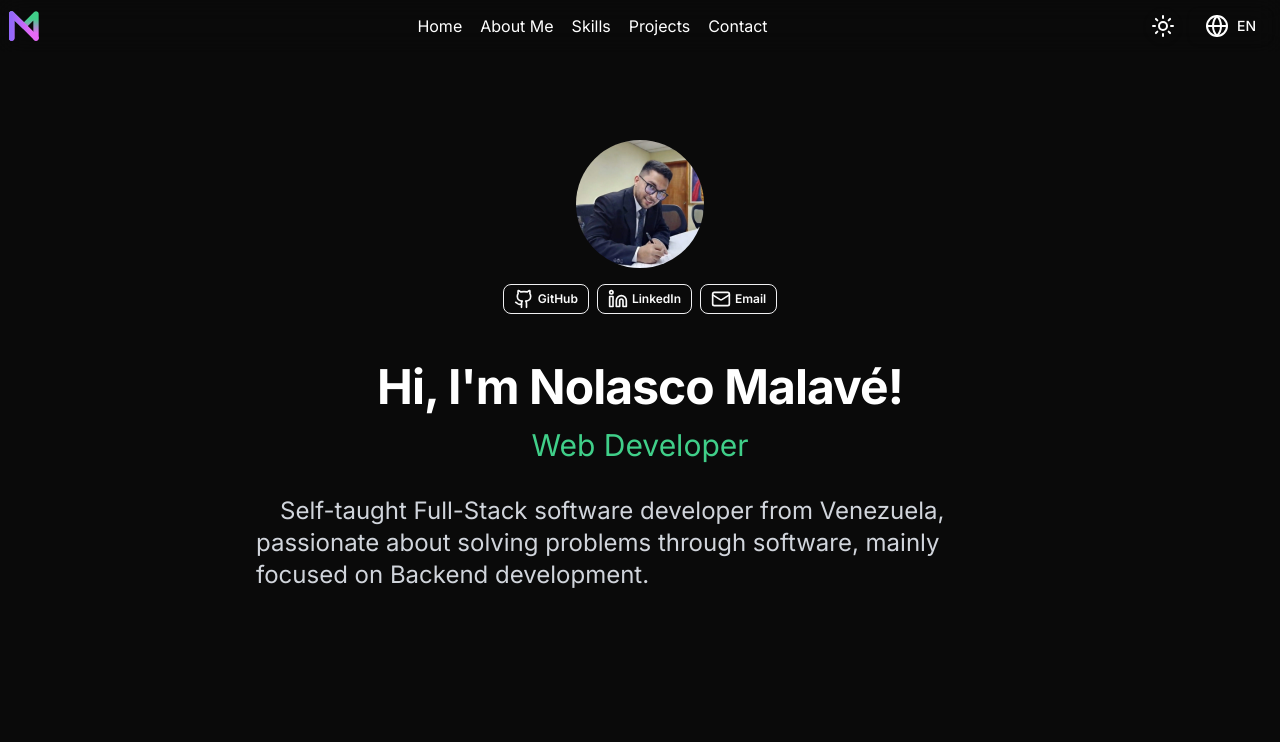
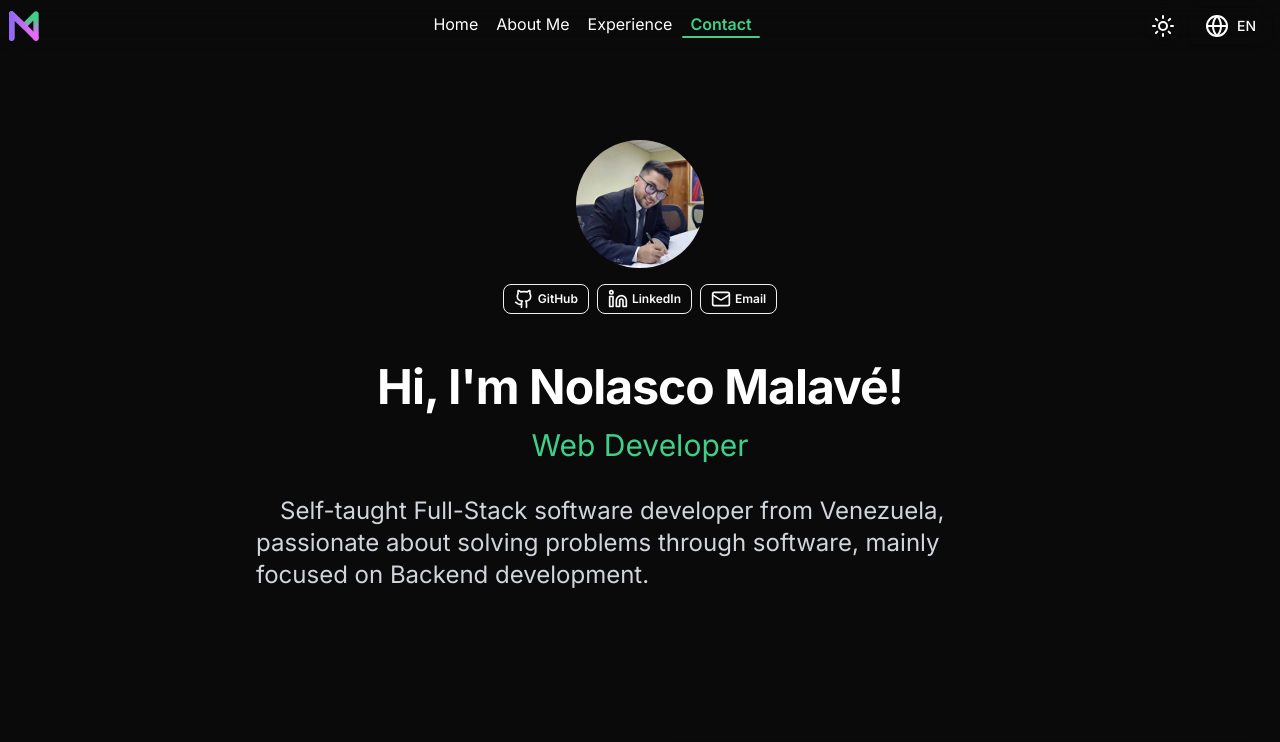
Before and after one commit to nolascomalave/Portfolio---With-Next, a Next.js app: page /en/ in a window 1280 px wide. Shown: the top 742 px of the page. Built offline with nearby package versions, Linux system fonts and the light colour scheme.

Commit message:
Funcionando la barra de navegación correctamente.

```diff
--- a/src/app/[locale]/layout.tsx
+++ b/src/app/[locale]/layout.tsx
@@ -3,10 +3,11 @@ import { ThemeProvider } from 'next-themes';
 // import Navbar from '@/components/Navbar'; // crea este componente después
 import '../globals.css';
 import { notFound } from 'next/navigation';
-import Navbar from '@/components/Navbar';
+import Navbar, { HomeAnchorID } from '@/components/Navbar';
 import { Inter } from 'next/font/google';
 import { TooltipProvider } from '@/components/ui/tooltip';
 import Footer from '@/components/Footer';
+import { NavProvider } from '@/context/NavContext';
 
 const inter = Inter({
   subsets: ['latin'],
@@ -69,12 +70,15 @@ export default async function LocaleLayout({
             disableTransitionOnChange    // evita animación rara al cambiar
           >
             <TooltipProvider>
+              <NavProvider>
+                <div id={HomeAnchorID} className='absolute top-0 w-0 h-0 -z-10'></div>
                 <Navbar />
                 <main className="grow">
                   {children}
                 </main>
                 {/* Footer aquí si lo quieres global */}
                 <Footer/>
+              </NavProvider>
             </TooltipProvider>
           </ThemeProvider>
         </NextIntlClientProvider>
--- a/src/app/[locale]/page.tsx
+++ b/src/app/[locale]/page.tsx
@@ -6,10 +6,10 @@ import Contact from "@/components/sections/Contact";
 export default function Home() {
   return (
     <>
-      <Hero/>
-      <About/>
-      <Experience/>
-      <Contact/>
+      <Hero id="home"/>
+      <About id="about"/>
+      <Experience id="experience"/>
+      <Contact id="contact"/>
     </>
   );
 }
--- a/src/components/LanguageSwitcher.tsx
+++ b/src/components/LanguageSwitcher.tsx
@@ -35,7 +35,7 @@ const LanguageSwitcher: React.FC = () => {
                         {currentLocale.toUpperCase()}
                     </Button>
                 </DropdownMenuTrigger>
-                <DropdownMenuContent align="start">
+                <DropdownMenuContent align="start" style={{zIndex: 1000}}>
                     <DropdownMenuLabel>{__("select-language")}</DropdownMenuLabel>
                     <DropdownMenuSeparator />
                     <DropdownMenuGroup>
--- a/src/components/Navbar.tsx
+++ b/src/components/Navbar.tsx
@@ -10,6 +10,14 @@ import { AnimatedThemeToggler } from './ui/animated-theme-toggler';
 import MobileNavButton from './MobileNavButton';
 import * as motion from "motion/react-client";
 import { AnimatePresence } from 'framer-motion';
+import { useNav } from '@/context/NavContext';
+
+type LinkType = {
+    href: string;
+    label: string;
+    key: string;
+    isHomeAnchor?: boolean;
+}
 
 const menuVariants = {
     closed: {
@@ -35,12 +43,60 @@ const blurBackdropVariants = {
         height: "auto",
         width: "auto",
     }
+};
+
+const renderLinks = (link: LinkType, activeSection: string, __: (val: string) => string) => {
+    const isHomeAnchor = (link.isHomeAnchor ?? false) === true,
+        sectionID = (isHomeAnchor ? HomeAnchorID : link.href.slice(1)),
+        isActive = activeSection === sectionID;
+
+    return (
+        <motion.li key={link.href} className="relative pb-1">
+            <Link
+                href={isHomeAnchor ? `#${HomeAnchorID}` : link.href}
+                className={`p-2 ${isActive ? "text-dark-purple dark:text-neon-green font-semibold" : ""}`}
+                onClick={(e) => {
+                    e.preventDefault();
+
+                    const element = document.getElementById(sectionID);
+
+                    if (element) {
+                        element.scrollIntoView({
+                            behavior: 'smooth',
+                            block: 'start',     // o 'center' si quieres centrar la sección
+                        });
+                    }
+
+                    window.history.replaceState(null, "", `#${sectionID}`);
+                }}
+            >
+                {__(link.label)}
+            </Link>
+            {isActive && (
+                <motion.div
+                    layoutId="activeIndicator" // ¡Magia! Comparte la animación entre items
+                    className="absolute left-0 right-0 h-0.5 bg-dark-purple dark:bg-neon-green rounded-full"
+                    initial={false}
+                    transition={{ type: 'spring', stiffness: 400, damping: 30 }}
+                />
+            )}
+        </motion.li>
+    )
 }
+
+const navLinks: LinkType[] = [
+  { href: '#home_anchor', label: 'home', key: 'home', isHomeAnchor: true },
+  { href: '#about', label: 'about', key: 'about' },
+  { href: '#experience', label: 'experience', key: 'experience' },
+  { href: '#contact', label: 'contact', key: 'contact' },
+];
+
+export const HomeAnchorID = "home";
 
 export default function Navbar() {
   const __ = useTranslations('layout.sections-list');
   const navRef = useRef<HTMLElement>(null);
-  // const pathname = usePathname();
+  const { activeSection } = useNav();
   const locale = useLocale();
   const [mounted, setMounted] = useState(false);
   const [isOpenMobileMenu, setIsOpenMobileMenu] = useState(false);
@@ -51,22 +107,9 @@ export default function Navbar() {
 
   if (!mounted) return null;
 
-  // const currentPath = pathname.replace(`/${locale}`, '') || '/';
-
-  const navLinks = [
-    { href: '/', label: __('home'), key: '/' },
-    { href: '/about', label: __('about'), key: '/about' },
-    { href: '/skills', label: __('skills'), key: '/skills' },
-    { href: '/projects', label: __('projects'), key: '/projects' },
-    { href: '/contact', label: __('contact'), key: '/contact' },
-  ];
-
-  // Encontrar el enlace activo
-  // const activeLink = navLinks.find(link => currentPath === link.key) || navLinks[0];
-
   return (
     <>
-        <nav ref={navRef} className="sticky top-0 left-0 right-0 z-50 transition-colors flex gap-[0.125rem] text-inherit z-[1000]">
+        <nav ref={navRef} className="sticky top-0 left-0 right-0 z-20 transition-colors flex gap-[0.125rem] text-inherit z-[1000]">
             <AnimatePresence>
                 <motion.div
                     className="backdrop-blur-md absolute z-1 top-0 right-0 bottom-0 left-0"
@@ -107,32 +150,14 @@ export default function Navbar() {
                             height: `calc(100lvh - ${!navRef.current ? 0 : navRef.current.offsetHeight}px)`,
                         }}
                     >
-                        {navLinks.map((link) => (
-                            <motion.li key={link.href}>
-                                <Link
-                                    href={`/${locale}${link.href}`}
-                                    className='p-2'
-                                >
-                                    {link.label}
-                                </Link>
-                            </motion.li>
-                        ))}
+                        {navLinks.map(link => renderLinks(link, activeSection, __))}
                     </motion.ul>
                 </AnimatePresence>
 
                 <ul
                     className="hidden sm:flex grow list-none items-center justify-center gap-0.5"
                 >
-                    {navLinks.map((link) => (
-                        <li key={link.href}>
-                            <Link
-                                href={`/${locale}${link.href}`}
-                                className='p-2'
-                            >
-                                {link.label}
-                            </Link>
-                        </li>
-                    ))}
+                    {navLinks.map(link => renderLinks(link, activeSection, __))}
                 </ul>
 
                 <div className='flex items-center gap-2 shrink-0'>
--- a/src/components/sections/About.tsx
+++ b/src/components/sections/About.tsx
@@ -1,12 +1,29 @@
+"use client";
+
 import { useTranslations } from "next-intl";
 import { OrbitingCirclesDemo } from "../OrbitingIcons";
 import { ShineBorder } from "../ui/shine-border";
 import { Card, CardHeader, CardTitle } from "../ui/card";
+import { useEffect, useRef } from "react";
+import { useInView } from "framer-motion";
+import { useNav } from "@/context/NavContext";
 
-export default function About() {
+export default function About({ id }: { id: string; }) {
     const __ = useTranslations('layout.sections_content');
+    const ref = useRef<HTMLElement>(null);
+    const isInView = useInView(ref, {
+        margin: "-40% 0px -60% 0px", // activa cuando ~40% superior entra y ~60% inferior sale
+        // amount: 0.3, // o usa amount si prefieres porcentaje fijo
+    });
+    const { setActiveSection } = useNav();
 
-    return (<section className="m-auto py-8 mt-14 px-4 max-w-7xl flex flex-col lg:flex-row gap-10 items-start">
+    useEffect(() => {
+      if (isInView) {
+        setActiveSection(id);
+      }
+    }, [isInView]);
+
+    return (<section ref={ref} id={id} className="m-auto py-8 mt-14 px-4 max-w-7xl flex flex-col lg:flex-row gap-10 items-start">
         <article className="w-full">
             <h1 className="text-5xl mb-8">{__("about.title")}</h1>
 
--- a/src/components/sections/Contact.tsx
+++ b/src/components/sections/Contact.tsx
@@ -1,12 +1,29 @@
+"use client";
+
 import { useTranslations } from "next-intl";
 import ContactForm from "../ContactForm";
 import { LinkedIn } from "@/lib/links";
+import { useEffect, useRef } from "react";
+import { useInView } from "framer-motion";
+import { useNav } from "@/context/NavContext";
 
-export default function Contact() {
+export default function Contact({ id }: { id: string; }) {
     const __ = useTranslations('layout.sections_content.contact');
+    const ref = useRef<HTMLElement>(null),
+        isInView = useInView(ref, {
+            margin: "-40% 0px -60% 0px", // activa cuando ~40% superior entra y ~60% inferior sale
+            // amount: 0.3, // o usa amount si prefieres porcentaje fijo
+        }),
+        { setActiveSection } = useNav();
+
+    useEffect(() => {
+      if (isInView) {
+        setActiveSection(id);
+      }
+    }, [isInView]);
 
     return (
-        <section className="m-auto py-8 mt-14 px-4 max-w-7xl flex flex-col-reverse items-center lg:items-start lg:flex-row gap-16">
+        <section ref={ref} id={id} className="m-auto py-8 mt-14 px-4 max-w-7xl flex flex-col-reverse items-center lg:items-start lg:flex-row gap-16">
             <ContactForm />
 
             <article className="w-full">
--- a/src/components/sections/Experience.tsx
+++ b/src/components/sections/Experience.tsx
@@ -1,11 +1,28 @@
+"use client";
+
 import { useTranslations } from "next-intl";
 import TimeLine from "@/components/TimeLine";
+import { useInView } from "framer-motion";
+import { useEffect, useRef } from "react";
+import { useNav } from "@/context/NavContext";
 
-export default function Experience() {
+export default function Experience({ id }: { id: string; }) {
+    const ref = useRef<HTMLElement>(null);
+    const isInView = useInView(ref, {
+        margin: "-40% 0px -60% 0px", // activa cuando ~40% superior entra y ~60% inferior sale
+        // amount: 0.3, // o usa amount si prefieres porcentaje fijo
+    });
     const __ = useTranslations('layout.sections_content');
+    const { setActiveSection } = useNav();
+
+    useEffect(() => {
+      if (isInView) {
+        setActiveSection(id);
+      }
+    }, [isInView]);
 
     return (
-        <section className="m-auto py-8 mt-14 px-4 max-w-7xl">
+        <section ref={ref} id={id} className="m-auto py-8 mt-14 px-4 max-w-7xl">
             <TimeLine/>
         </section>
     );
--- a/src/components/sections/Hero.tsx
+++ b/src/components/sections/Hero.tsx
@@ -1,3 +1,5 @@
+"use client";
+
 import { useLocale, useTranslations } from "next-intl";
 import Image from "next/image";
 import { JSX } from "@emotion/react/jsx-runtime";
@@ -6,6 +8,9 @@ import { BlurFade } from "@/components/ui/blur-fade"
 import { GithubIcon, LinkedinIcon, MailIcon } from "lucide-react";
 import { Badge } from "@/components/ui/badge";
 import { Email, Github, LinkedIn } from "@/lib/links";
+import { useInView } from "framer-motion";
+import { useNav } from "@/context/NavContext";
+import { useEffect, useRef } from "react";
 
 export const contactLinks: {label: string, Icon: JSX.Element, href: string, target?: string}[] = [
     {label: "GitHub", Icon: <GithubIcon />, href: Github, target: "_blank"},
@@ -13,15 +18,27 @@ export const contactLinks: {label: string, Icon: JSX.Element, href: string, targ
     {label: "Email", Icon: <MailIcon />, href: Email},
 ]
 
-export default function Hero() {
+export default function Hero({ id }: { id: string; }) {
     const __ = useTranslations('layout.sections_content.home'),
         locale = useLocale(),
         isLocaleES = locale === "es",
         greetingTypingDuration = 100,
         greetingText = __("greeting", {name: "Nolasco Malavé"}),
         greetingDuration = greetingText.length * greetingTypingDuration;
+    const ref = useRef<HTMLElement>(null),
+        isInView = useInView(ref, {
+            margin: "-40% 0px -60% 0px", // activa cuando ~40% superior entra y ~60% inferior sale
+            // amount: 0.3, // o usa amount si prefieres porcentaje fijo
+        }),
+        { setActiveSection } = useNav();
 
-    return (<section className="m-auto py-8 mt-14 px-4 max-w-7xl">
+    useEffect(() => {
+      if (isInView) {
+        setActiveSection(id);
+      }
+    }, [isInView]);
+
+    return (<section ref={ref} id={id} className="m-auto py-8 mt-14 px-4 max-w-7xl">
         <Image
             width={100}
             height={100}
--- /dev/null
+++ b/src/context/NavContext.tsx
@@ -0,0 +1,26 @@
+"use client";
+
+import { createContext, useContext, useState, ReactNode } from 'react';
+
+type NavContextType = {
+    activeSection: string;
+    setActiveSection: (section: string) => void;
+};
+
+const NavContext = createContext<NavContextType | undefined>(undefined);
+
+export function NavProvider({ children }: { children: ReactNode }) {
+    const [activeSection, setActiveSection] = useState<string>('home'); // sección inicial
+
+    return (
+        <NavContext.Provider value={{ activeSection, setActiveSection }}>
+            {children}
+        </NavContext.Provider>
+    );
+}
+
+export function useNav() {
+    const context = useContext(NavContext);
+    if (!context) throw new Error('useNav debe usarse dentro de NavProvider');
+    return context;
+}
--- a/src/messages/en.json
+++ b/src/messages/en.json
@@ -12,6 +12,7 @@
     "sections-list": {
       "home": "Home",
       "about": "About Me",
+      "experience": "Experience",
       "skills": "Skills",
       "projects": "Projects",
       "contact": "Contact"
--- a/src/messages/es.json
+++ b/src/messages/es.json
@@ -12,6 +12,7 @@
     "sections-list": {
       "home": "Inicio",
       "about": "Sobre Mí",
+      "experience": "Experiencia",
       "skills": "Habilidades",
       "projects": "Proyectos",
       "contact": "Contacto"
```
Lines whose indentation alone changed are shown as unchanged.
